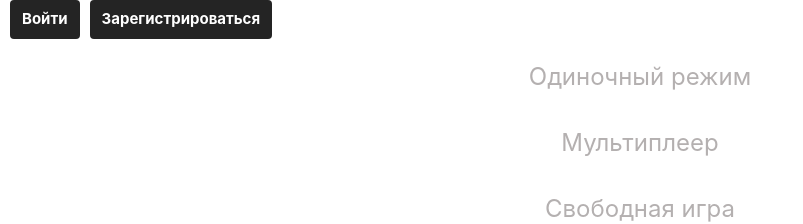
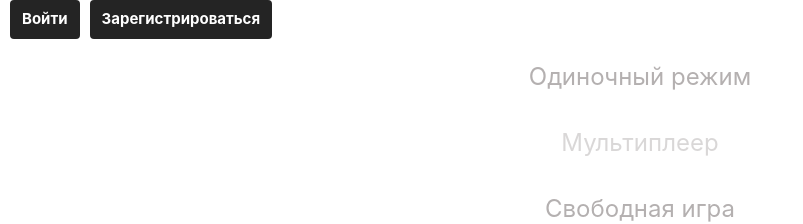
Before and after one commit to sobol4156/tic-tac-toe, a Vue app in the folder app/: page / in a window 1280 px wide. Shown: the top 224 px of the page, without its empty margins (0-803 px from the left). Built offline with nearby package versions, Linux system fonts and the light colour scheme.

Commit message:
added UX mode-option multyplayer

```diff
--- a/app/src/views/mainMenu/MenuGame.vue
+++ b/app/src/views/mainMenu/MenuGame.vue
@@ -8,8 +8,8 @@
         </ButtonAuth>
       </div>
       <div v-else class="login-buttons absolute flex items-center gap-5">
-        <div>
-          <img src="../../shared/assets/img/user.png" class="cursor-pointer" alt="Profile">
+        <div >
+          <img src="../../shared/assets/img/user.png"  class="cursor-pointer" alt="Profile">
           <span class="absolute right-15 text-start opacity-40 cursor-default">Добро пожаловать {{ nameUser }}</span>
         </div>
         <ButtonAuth :class="{'btn-auth': true}" @click="exit">Выйти</ButtonAuth>
@@ -25,8 +25,8 @@
         </div>
         <div
           class="mode-option"
-
-          @click="setGameMode('multiplayer')"
+          :class="!tokenLogin? 'mode-blocked': ''"
+          @click="tokenLogin && setGameMode('multiplayer')"
         >
           Мультиплеер
         </div>
@@ -119,5 +119,14 @@ export default {
   background-color: #ddd;
   color: #242424;
 }
+// если не вошёл в систему
+.mode-blocked{
+  cursor: default;
+  opacity: 0.5;
 
+}
+.mode-blocked:hover{
+  background-color: #242424;
+  color: #ddd;
+}
 </style>
```
